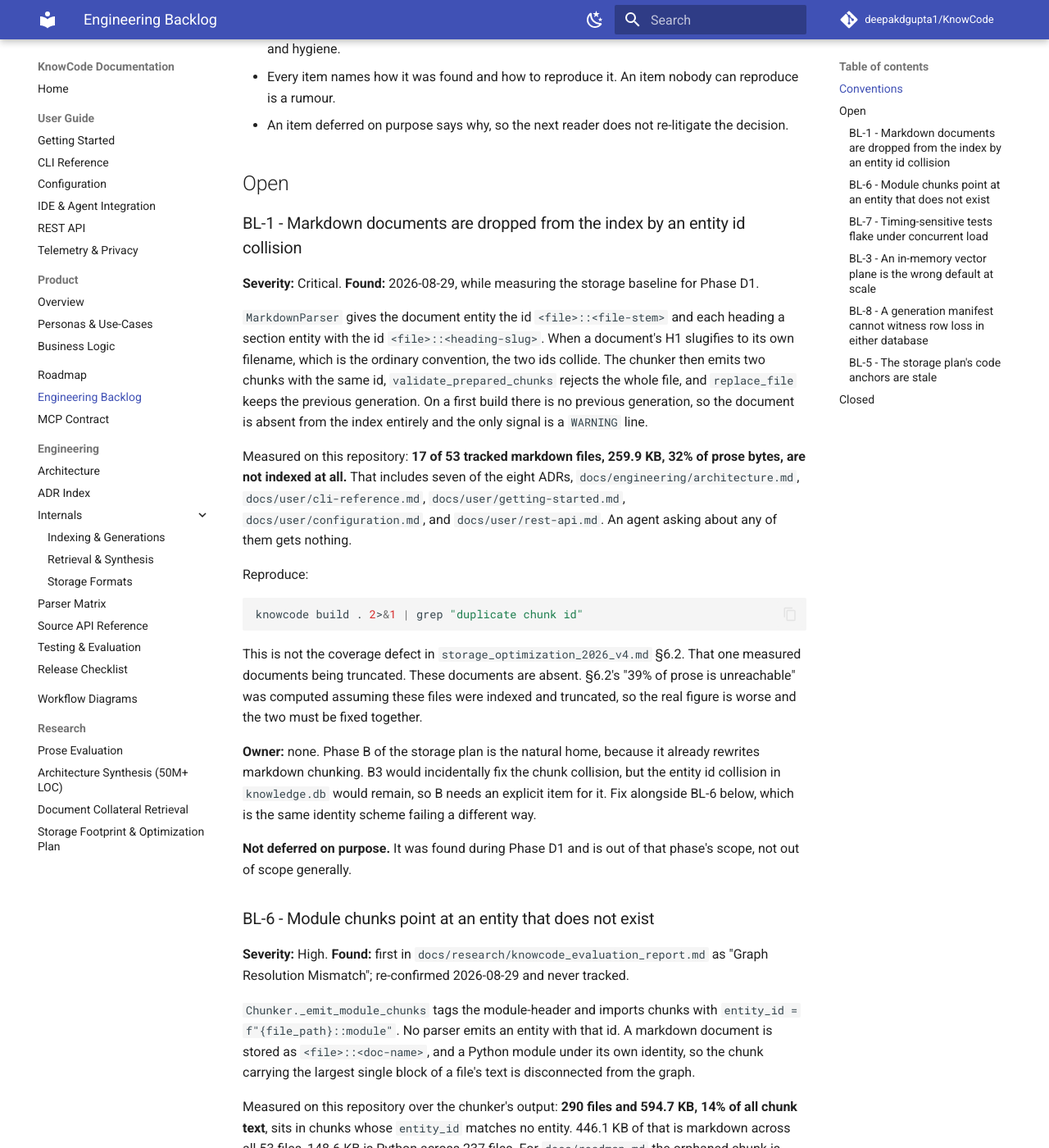
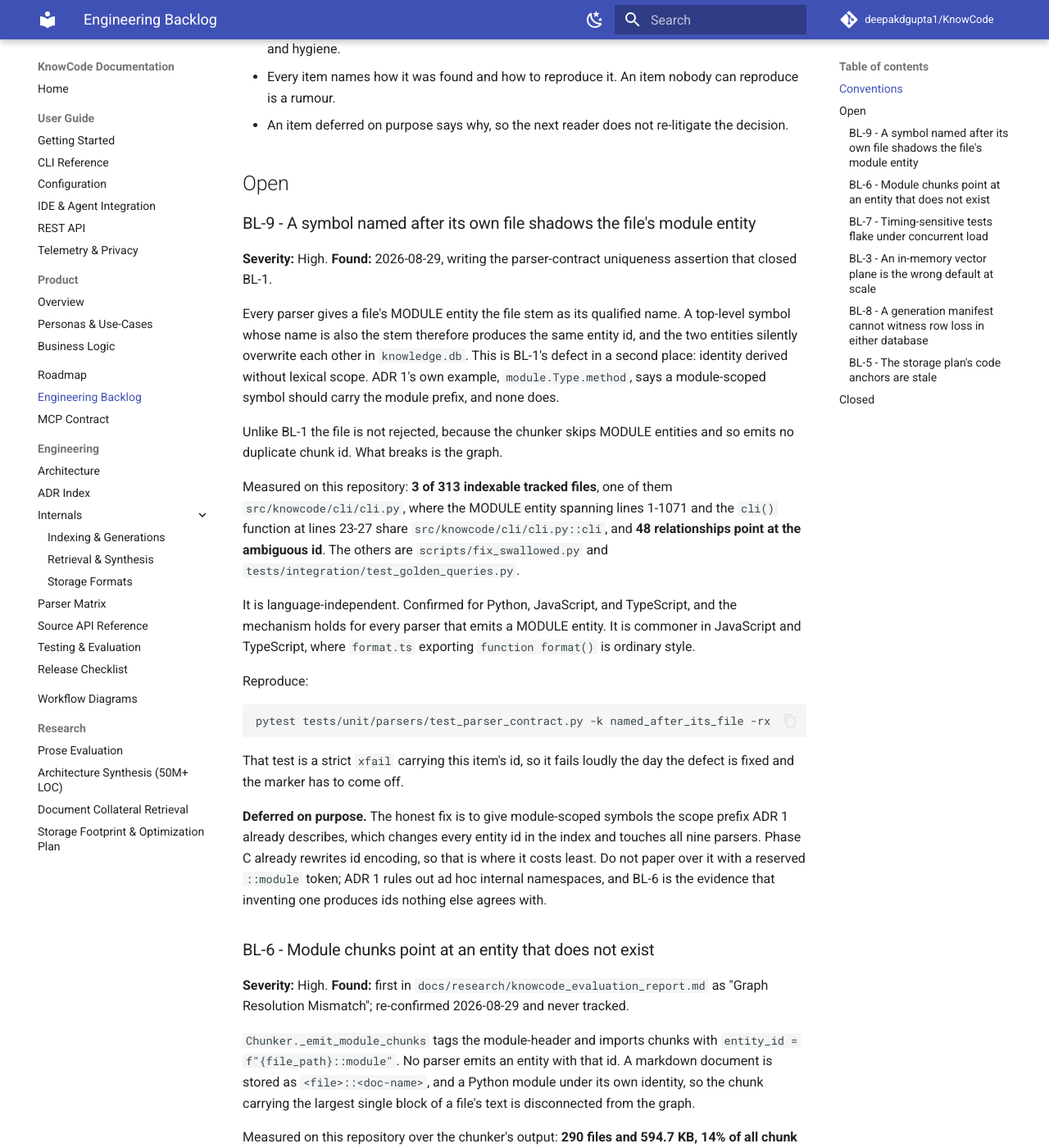
Before and after one commit to deepakdgupta1/KnowCode, an MkDocs documentation site: the page built from docs/engineering/backlog.md, in a window 1280 px wide and 1400 px high, scrolled down 452 px. Shown: the whole window at 82% size. Built offline with MkDocs 1.6.1 and Material for MkDocs 9.7.7, drawn with Linux system fonts in a browser that asks for light colours; comment, search, counter and statistics services are not loaded; some of the changed text lies outside the part shown.

Commit message:
docs: replace BL-1 with BL-9 in backlog and add resolution details for BL-1

````diff
--- a/docs/engineering/backlog.md
+++ b/docs/engineering/backlog.md
@@ -20,45 +20,48 @@
 
 ## Open
 
-### BL-1 - Markdown documents are dropped from the index by an entity id collision
+### BL-9 - A symbol named after its own file shadows the file's module entity
 
-**Severity:** Critical. **Found:** 2026-08-29, while measuring the storage
-baseline for Phase D1.
+**Severity:** High. **Found:** 2026-08-29, writing the parser-contract
+uniqueness assertion that closed BL-1.
 
-`MarkdownParser` gives the document entity the id `<file>::<file-stem>` and each
-heading a section entity with the id `<file>::<heading-slug>`. When a document's
-H1 slugifies to its own filename, which is the ordinary convention, the two ids
-collide. The chunker then emits two chunks with the same id,
-`validate_prepared_chunks` rejects the whole file, and `replace_file` keeps the
-previous generation. On a first build there is no previous generation, so the
-document is absent from the index entirely and the only signal is a `WARNING`
-line.
+Every parser gives a file's MODULE entity the file stem as its qualified name.
+A top-level symbol whose name is also the stem therefore produces the same
+entity id, and the two entities silently overwrite each other in
+`knowledge.db`. This is BL-1's defect in a second place: identity derived
+without lexical scope. ADR 1's own example, `module.Type.method`, says a
+module-scoped symbol should carry the module prefix, and none does.
 
-Measured on this repository: **17 of 53 tracked markdown files, 259.9 KB, 32% of
-prose bytes, are not indexed at all.** That includes seven of the eight ADRs,
-`docs/engineering/architecture.md`, `docs/user/cli-reference.md`,
-`docs/user/getting-started.md`, `docs/user/configuration.md`, and
-`docs/user/rest-api.md`. An agent asking about any of them gets nothing.
+Unlike BL-1 the file is not rejected, because the chunker skips MODULE
+entities and so emits no duplicate chunk id. What breaks is the graph.
+
+Measured on this repository: **3 of 313 indexable tracked files**, one of them
+`src/knowcode/cli/cli.py`, where the MODULE entity spanning lines 1-1071 and
+the `cli()` function at lines 23-27 share
+`src/knowcode/cli/cli.py::cli`, and **48 relationships point at the ambiguous
+id**. The others are `scripts/fix_swallowed.py` and
+`tests/integration/test_golden_queries.py`.
+
+It is language-independent. Confirmed for Python, JavaScript, and TypeScript,
+and the mechanism holds for every parser that emits a MODULE entity. It is
+commoner in JavaScript and TypeScript, where `format.ts` exporting
+`function format()` is ordinary style.
 
 Reproduce:
 
 ```bash
-knowcode build . 2>&1 | grep "duplicate chunk id"
+pytest tests/unit/parsers/test_parser_contract.py -k named_after_its_file -rx
 ```
 
-This is not the coverage defect in `storage_optimization_2026_v4.md` §6.2. That
-one measured documents being truncated. These documents are absent. §6.2's
-"39% of prose is unreachable" was computed assuming these files were indexed and
-truncated, so the real figure is worse and the two must be fixed together.
+That test is a strict `xfail` carrying this item's id, so it fails loudly the
+day the defect is fixed and the marker has to come off.
 
-**Owner:** none. Phase B of the storage plan is the natural home, because it
-already rewrites markdown chunking. B3 would incidentally fix the chunk
-collision, but the entity id collision in `knowledge.db` would remain, so B needs
-an explicit item for it. Fix alongside BL-6 below, which is the same identity scheme failing a
-different way.
-
-**Not deferred on purpose.** It was found during Phase D1 and is out of that
-phase's scope, not out of scope generally.
+**Deferred on purpose.** The honest fix is to give module-scoped symbols the
+scope prefix ADR 1 already describes, which changes every entity id in the
+index and touches all nine parsers. Phase C already rewrites id encoding, so
+that is where it costs least. Do not paper over it with a reserved `::module`
+token; ADR 1 rules out ad hoc internal namespaces, and BL-6 is the evidence
+that inventing one produces ids nothing else agrees with.
 
 ### BL-6 - Module chunks point at an entity that does not exist
 
@@ -104,9 +107,11 @@
 EOF
 ```
 
-Same area as BL-1 above. Both are markdown identity defects and both belong to the chunking phase of
-[P7](../roadmap.md), but they are independent: BL-1 rejects whole files, this
-one orphans chunks inside files that do index.
+The same identity scheme failing a third way, alongside BL-9 above and the
+closed BL-1. They are independent of each other: BL-1 rejected whole files,
+BL-9 merges two entities into one, and this one orphans chunks inside files
+that do index. This one belongs to the chunking phase of
+[P7](../roadmap.md).
 
 **Not deferred on purpose.** It was already written down once, in a research
 report nothing links to, and lost. That is the reason this backlog exists.
@@ -236,6 +241,7 @@
 
 | Item | Resolution |
 | --- | --- |
+| Markdown documents dropped by an entity id collision (BL-1) | Fixed 2026-08-29. A section's qualified name now carries its heading path, so it cannot collide with its own document, and sibling headings sharing a title take an ordinal. Paired build over 55 markdown files: 17 rejected files to 0, prose bytes indexed 357,114 to 509,046. Entity id uniqueness is now asserted for all nine parsers, which is what found BL-9. |
 | `knowledge.db` carried unmeasured free-page slack (BL-4) | Phase A2, 2026-08-29. Both databases are vacuumed on the staged copy before the generation is digested. Measured at 3.79 MB over one corpus, against the plan's 2.03 MB estimate; nearly all of it is B-tree repacking rather than free pages. |
 | Every embedding stored twice, 28.5% of a generation | Phase D1, 2026-08-29. [ADR 9](adr/adr-0009-derived-vector-plane.md). |
 | BL-2, a full rebuild reverting a concurrent watch publication | Fixed 2026-08-29. `build_generation` compare-and-swaps on `expect_current` and re-derives on the generation published in between, bounded by `_REBUILD_REBASE_ATTEMPTS`. The flaky convergence test went from 13 failures in 40 runs to 0 in 40. |
````
